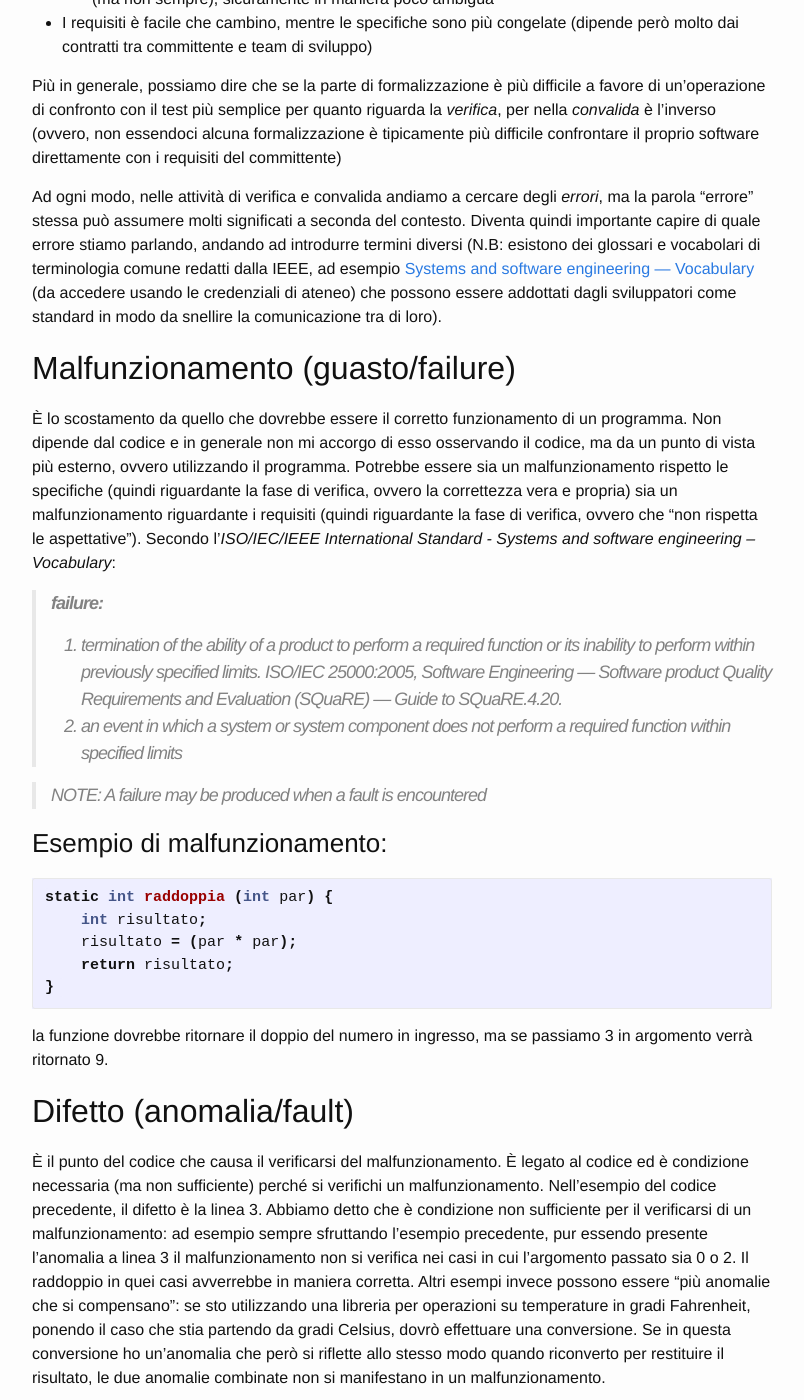
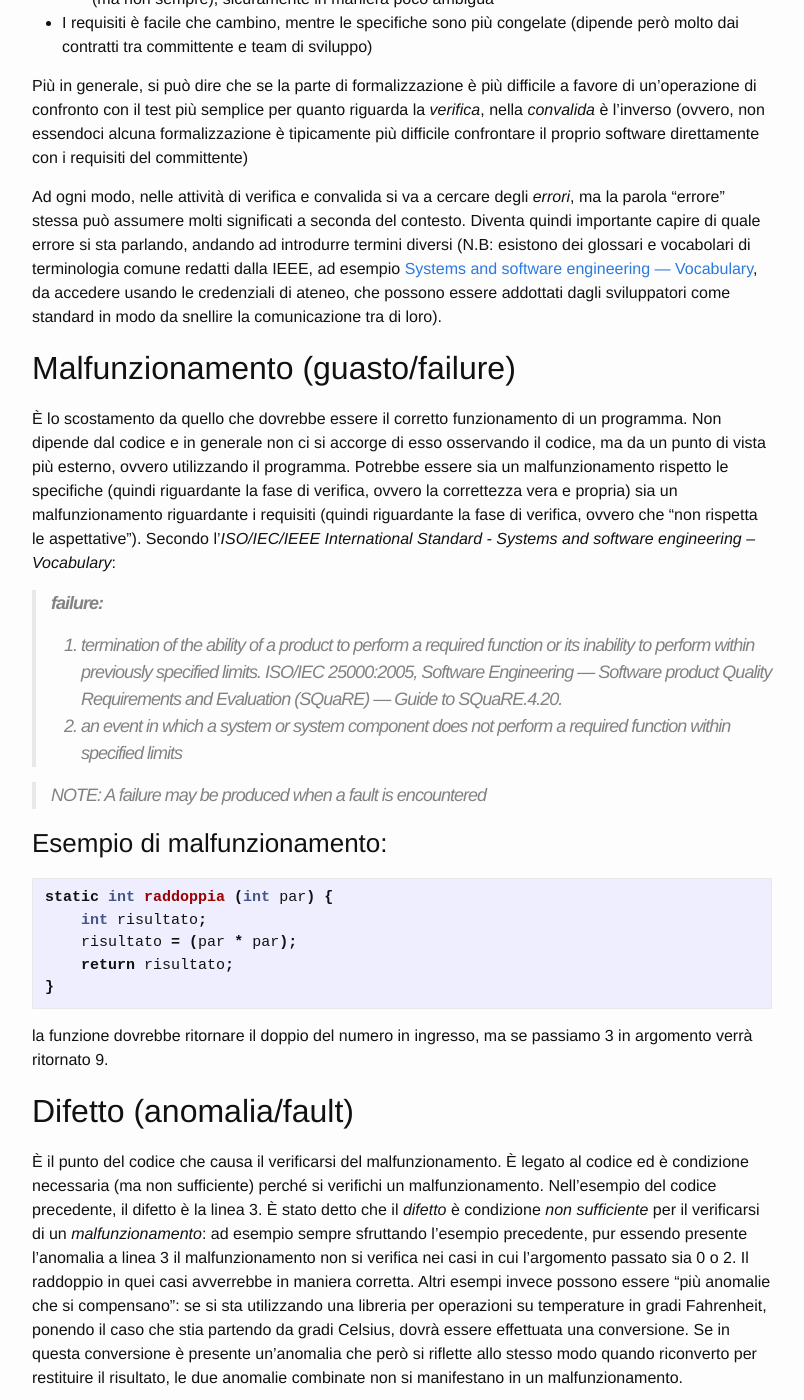
Before and after one commit to MarcoBuster/sweng, a Jekyll site: the page built from _posts/2022-11-23-verifica-convalida.md, in a window 1280 px wide and 1400 px high, scrolled down 909 px. Shown: the whole window, without its empty margins (238-1042 px from the left). Built offline with Jekyll 4.4.1, drawn with Linux system fonts in a browser that asks for light colours; the table of contents is made by our own code; some of the changed text lies outside the part shown.

Commit message:
Refactor: changed perspective from 1st to 3rd person + minor fixes

```diff
--- a/_posts/2022-11-23-verifica-convalida.md
+++ b/_posts/2022-11-23-verifica-convalida.md
@@ -11,31 +11,35 @@
 
 Verifica e convalida sono due termini con un significato apparentemente molto simile ma che celano in realtà una differenza non banale tra loro:
 
->Per _convalida_ intendiamo il confronto del software con i __requisiti__ (informali) posti dal committente
+>Per _convalida_ si intende il confronto del software con i __requisiti__ (informali) posti dal committente
 
->Per _verifica_ intendiamo il confronto del software con le __specifiche__ (formali) prodotte dall'analista
+>Per _verifica_ si intende il confronto del software con le __specifiche__ (formali) prodotte dall'analista
 
 Ci sono quindi due punti critici che vanno a sottolineare maggiormente questa differenza:
 
 - Requisiti e specifiche sono spesso formulati in maniera diversa
-    - Molto spesso i requisiti, essendo scritti dal committente, sono scritti in un linguaggio più vicino al dominio di quest'ultimo piuttosto che di uno sviluppatore. Diversamente, le specifiche sono scritte in un linguaggio più vicino al dominio dello sviluppatore, solitamente in maniera formale (ma non sempre), sicuramente in maniera poco ambigua
+    - Molto spesso i requisiti, essendo scritti dal committente, sono scritti in un linguaggio più vicino al dominio di quest'ultimo piuttosto che di uno sviluppatore.
+    Diversamente, le specifiche sono scritte in un linguaggio più vicino al dominio dello sviluppatore, solitamente in maniera formale (ma non sempre), sicuramente in maniera poco ambigua
 
 - I requisiti è facile che cambino, mentre le specifiche sono più congelate (dipende però molto dai contratti tra committente e team di sviluppo)
 
-Più in generale, possiamo dire che se la parte di formalizzazione è più difficile a favore di un'operazione di confronto con il test più semplice per quanto riguarda la _verifica_, per nella _convalida_ è l'inverso (ovvero, non essendoci alcuna formalizzazione è tipicamente più difficile confrontare il proprio software direttamente con i requisiti del committente)
+Più in generale, si può dire che se la parte di formalizzazione è più difficile a favore di un'operazione di confronto con il test più semplice per quanto riguarda la _verifica_, nella _convalida_ è l'inverso (ovvero, non essendoci alcuna formalizzazione è tipicamente più difficile confrontare il proprio software direttamente con i requisiti del committente)
 
-Ad ogni modo, nelle attività di verifica e convalida andiamo a cercare degli _errori_, ma la parola "errore" stessa può assumere molti significati a seconda del contesto. Diventa quindi importante capire di quale errore stiamo parlando, andando ad introdurre termini diversi (N.B: esistono dei glossari e vocabolari di terminologia comune redatti dalla IEEE, ad esempio [Systems and software engineering —
+Ad ogni modo, nelle attività di verifica e convalida si va a cercare degli _errori_, ma la parola "errore" stessa può assumere molti significati a seconda del contesto.
+Diventa quindi importante capire di quale errore si sta parlando, andando ad introdurre termini diversi (N.B: esistono dei glossari e vocabolari di terminologia comune redatti dalla IEEE, ad esempio [Systems and software engineering —
 Vocabulary](http://pros.lib.unimi.it/login?url=https://ieeexplore.ieee.org/document/5733835 'Systems and software engineering —
-Vocabulary') (da accedere usando le credenziali di ateneo) che possono essere addottati dagli sviluppatori come standard in modo da snellire la comunicazione tra di loro).
+Vocabulary'), da accedere usando le credenziali di ateneo, che possono essere addottati dagli sviluppatori come standard in modo da snellire la comunicazione tra di loro).
 
 ## Malfunzionamento (guasto/failure)
 
-È lo scostamento da quello che dovrebbe essere il corretto funzionamento di un programma. Non dipende dal codice e in generale non mi accorgo di esso osservando il codice, ma da un punto di vista più esterno, ovvero utilizzando il programma. Potrebbe essere sia un malfunzionamento rispetto le specifiche (quindi riguardante la fase di verifica, ovvero la correttezza vera e propria) sia un malfunzionamento riguardante i requisiti (quindi riguardante la fase di verifica, ovvero che "non rispetta le aspettative"). Secondo l'_ISO/IEC/IEEE International Standard - Systems and software engineering -- Vocabulary_:
+È lo scostamento da quello che dovrebbe essere il corretto funzionamento di un programma.
+Non dipende dal codice e in generale non ci si accorge di esso osservando il codice, ma da un punto di vista più esterno, ovvero utilizzando il programma.
+Potrebbe essere sia un malfunzionamento rispetto le specifiche (quindi riguardante la fase di verifica, ovvero la correttezza vera e propria) sia un malfunzionamento riguardante i requisiti (quindi riguardante la fase di verifica, ovvero che "non rispetta le aspettative").
+Secondo l'_ISO/IEC/IEEE International Standard - Systems and software engineering -- Vocabulary_:
 
 > __failure:__
->1. termination of the ability of a product to perform a required function or its inability to perform within
-previously specified limits. ISO/IEC 25000:2005, Software Engineering — Software product Quality
-Requirements and Evaluation (SQuaRE) — Guide to SQuaRE.4.20.
+>1. termination of the ability of a product to perform a required function or its inability to perform within previously specified limits.
+ISO/IEC 25000:2005, Software Engineering — Software product Quality Requirements and Evaluation (SQuaRE) — Guide to SQuaRE.4.20.
 >2. an event in which a system or system
 component does not perform a required function within specified limits
 
@@ -56,7 +60,9 @@
 È il punto del codice che causa il verificarsi del malfunzionamento.
 È legato al codice ed è condizione necessaria (ma non sufficiente) perché si verifichi un malfunzionamento.
 Nell'esempio del codice precedente, il difetto è la linea 3.
-Abbiamo detto che è condizione non sufficiente per il verificarsi di un malfunzionamento: ad esempio sempre sfruttando l'esempio precedente, pur essendo presente l'anomalia a linea 3 il malfunzionamento non si verifica nei casi in cui l'argomento passato sia 0 o 2. Il raddoppio in quei casi avverrebbe in maniera corretta. Altri esempi invece possono essere "più anomalie che si compensano": se sto utilizzando una libreria per operazioni su temperature in gradi Fahrenheit, ponendo il caso che stia partendo da gradi Celsius, dovrò effettuare una conversione. Se in questa conversione ho un'anomalia che però si riflette allo stesso modo quando riconverto per restituire il risultato, le due anomalie combinate non si manifestano in un malfunzionamento.
+È stato detto che il _difetto_ è condizione _non sufficiente_ per il verificarsi di un _malfunzionamento_: ad esempio sempre sfruttando l'esempio precedente, pur essendo presente l'anomalia a linea 3 il malfunzionamento non si verifica nei casi in cui l'argomento passato sia 0 o 2.
+Il raddoppio in quei casi avverrebbe in maniera corretta. Altri esempi invece possono essere "più anomalie che si compensano": se si sta utilizzando una libreria per operazioni su temperature in gradi Fahrenheit, ponendo il caso che stia partendo da gradi Celsius, dovrà essere effettuata una conversione.
+Se in questa conversione è presente un'anomalia che però si riflette allo stesso modo quando riconverto per restituire il risultato, le due anomalie combinate non si manifestano in un malfunzionamento.
 
 > __fault:__
 >1. a manifestation of an error in software.
@@ -87,10 +92,10 @@
 
 Il malfunziamento è palese: il razzo è esploso e chiaramente non era il comportamento richiesto.
 
-Qual era l'anomalia? Il malfunziamento si è verificato per una eccezione di overflow, sollevatosi durante una conversione di 64 bit float a un 16 bit signed int del valore della velocità orizzontale.
+Qual era l'anomalia? Il malfunziamento si è verificato per una eccezione di overflow, sollevatosi durante una conversione da un 64 bit float a un 16 bit signed int che indicava il valore della velocità orizzontale.
 Questo ha bloccato sia l'unità principale che il backup dell'unità stessa.
 
-Lo sbaglio? Tale eccezione non veniva gestita perché questa parte del software era stata ereditata da Ariane 4, la cui traiettora faceva sì che non si raggiungessero mai velocità orizzontali non rappresentabili con int 16 bit.
+Lo sbaglio? Tale eccezione non veniva gestita perché questa parte del software era stata ereditata da Ariane 4, modello di razzo antecedente a Ariane 5, la cui traiettora faceva sì che non si raggiungessero mai velocità orizzontali non rappresentabili con int 16 bit.
 La variabile incriminata non veniva protetta per gli _"ampi margini di sicurezza"_ (a posteriori, non così ampi).
 
 Il comportamento della variabile non era mai stato analizzato con i dati relativi alla traiettoria da seguire.
@@ -101,19 +106,23 @@
 
 Diversamente le tecniche dinamiche sono basate sull'esecuzione del programma eseguibile, quindi ad esempio attraverso pratiche di testing e debugging.
 
-In generale è più facile determinare tecniche dinamiche mentre le tecniche statiche sono più difficili da ideare. Per contro, una volta ideate le tecniche statiche sono più veloci nell'analizzare il codice e più complete dato che le tecniche dinamiche lavorano sui possibili stati del programma (ma gli stati possibili possono essere infiniti).
+In generale è più facile determinare tecniche dinamiche mentre le tecniche statiche sono più difficili da ideare.
+Per contro, una volta ideate le tecniche statiche sono più veloci nell'analizzare il codice e più complete dato che le tecniche dinamiche lavorano sui possibili stati del programma (ma gli stati possibili possono essere infiniti).
 
 Come possiamo confrontare queste tecniche?
 
 {% responsive_image path: 'assets/12_Classificazione-tecniche-di-verifica-e-convalida.png' %}
 
-In questa immagine possiamo osservare una piramide immaginaria a 3 dimensioni che riassume dove si posizionano le tecniche di verifica e convalida le une con le altre. Possiamo osservare come la cima della piramide rappresenterebbe il punto ideale a cui tendere, in cui nel caso mi trovassi potrei dire che posso verificare perfettamente una proprietà arbitraria attraverso una prova logica (dal lato statico) o una ricerca esaustiva su tutti gli stati del problema (dal lato dinamico).
+In questa immagine è possibile osservare una piramide immaginaria a 3 dimensioni che riassume dove si posizionano le tecniche di verifica e convalida le une con le altre.
+Si osservi come la cima della piramide rappresenti il punto ideale a cui tendere, punto nel quale è possibile affermare di riuscire a verificare perfettamente una proprietà arbitraria attraverso una prova logica (dal lato statico) o una ricerca esaustiva su tutti gli stati del problema (dal lato dinamico).
 
-Questa cima è praticamente impossibile da raggiungere per la stragrande maggioranza dei problemi che siamo interessati a risolvere. Dobbiamo scegliere da quale versante iniziare la scalata della piramide: lato blu (ovvero con un approccio dinamico) o lato verde (con un approccio statico)?
+Questa cima è praticamente impossibile da raggiungere per la stragrande maggioranza dei problemi che siamo interessati a risolvere.
+Bisogna scegliere da quale versante iniziare la scalata della piramide: lato blu (ovvero con un approccio dinamico) o lato verde (con un approccio statico)?
 
 Più siamo posizionati in basso, più siamo vicini alla degnerazione in:
 - Estrema _semplificazione delle proprietà_ (in basso a sinistra)
-    - Se ad esempio voglio dimostrare che sto usando un puntatore in maniera corretta e nel farlo sto semplicemente controllando che non valga `null`, sto _cambiando_ la proprietà che voglio come obiettivo (controllare che un puntatore non valga `null` __non significa che__ lo stia usando nel modo corretto)
+    - Si sta in qualche modo _rilassando_ eccessivamente gli obiettivi che si vogliono raggiungere
+    - Se ad esempio si vuole dimostrare che  si sta usando un puntatore in maniera corretta e nel farlo si sta semplicemente controllando che non valga `null`, è _cambiata_ la proprietà che si vuole come obiettivo (controllare che un puntatore non valga `null` __non significa che__ lo si stia usando nel modo corretto)
 - Estrema _inaccuratezza pessimistica_ (in basso al centro)
     - È dovuta all'approccio pessimistico che ha come mantra:
     > _"Se non riesco a dimostrare l'assenza di un problema assumo che il problema sia presente"_
@@ -121,39 +130,41 @@
 - Estrema _inaccuratezza ottimistica_ (in basso a sinistra)
     - È dovuta all'approccio ottimistico che ha come mantra:
     > _"Se non riesco a dimostrare la presenza di un problema assumo che questo non sia presente"_
-    - Possibile dervi degli approcci legati al testing: con il testing sto cercando dei malfunzionamenti, se a seguito dei test non trovo malfunzionamenti allora assumo che il programma funzioni correttamente.
+    - Possibile deriva degli approcci legati al testing: con il testing si stanno cercando dei malfunzionamenti, se a seguito dei test non vengono trovati malfunzionamenti allora si assume che il programma funzioni correttamente.
 
 ## Metodi formali
 
-L'approccio dei metodi formali tenta di dimostrare l'_assenza_ di anomalie nel prodotto finali.
-Posso utilizzare, per esempio:
+L'approccio dei metodi formali tenta di dimostrare l'_assenza_ di anomalie nel prodotto finale.
+Si possono utilizzare, per esempio:
 - analisi di dataflow
 - dimostrazione di correttezza delle specifiche logiche.
 
-Soffrono di _semplificazione delle proprietà_
+Soffrono di _semplificazione delle proprietà_.
 
 ## Testing
 
 Il testing è l'insieme delle tecniche che si prefiggono di rilevare malfunzionamenti o, nel caso questi non vengano trovati, aumentare la fiducia nel prodotto.
 
-Attraverso il testing non può dimostrare la correttezza ma solo aumentare la fiducia.
+Attraverso il testing non si può dimostrare la correttezza ma solo aumentare la fiducia.
 
 Esistono diversi tipi di testing:
-- __white box__: abbiamo accesso al codice da testare e possiamo cercare anomalie guardandolo da un punto di vista interno.
-- __black box__: non abbiamo accesso al codice ma è possibile testare e cercare malfunzionamenti tramite le interfacce esterne.
-- __gray box__: non abbiamo accesso al codice ma solo un'idea dell'implementazione ad alto livello. Per esempio in un modello Model View Controller ci possiamo aspettare che certe stimolazioni portino a chiamate al database mentre altre no.
+- __white box__: si ha accesso al codice da testare e si possono cercare anomalie guardandolo da un punto di vista interno.
+- __black box__: non si ha accesso al codice ma è possibile testare e cercare malfunzionamenti tramite le interfacce esterne.
+- __gray box__: non si ha accesso al codice ma solo un'idea dell'implementazione ad alto livello.
+Per esempio in un modello Model View Controller ci si può aspettare che certe stimolazioni portino a chiamate al database mentre altre no.
 
 L'approccio del testing soffre di _inaccuratezza pessimistica_
 
 ## Debugging
 
-Se il testing ha come compiito di scoprire un malfunzionamento dato un programma, il debugging invece, dato un programma e un malfunzionamento noto, ci permette di localizzare le _anomalie_ che causano malfunzionamenti.
+Se il testing ha come compiito di scoprire un malfunzionamento dato un programma, il debugging invece, dato un programma e un malfunzionamento noto, permette di localizzare le _anomalie_ che causano malfunzionamenti.
 
-Molto spesso viene usato il debugging al posto del testing, almeno a livello di terminologia: questo è un problema perché il debugging non è fatto per la "grande esecuzione" ma al contrario per esaminare in maniera granulare (a volte anche passo passo per istruzioni macchina) una determinata sezione dell'esecuzione allo scopo trovare l'anomalia che provoca un malfunzionamento. Se si usassero le tecniche di debugging per effettuare il testing il tempo speso sarebbe enorme.
+Molto spesso viene usato il debugging al posto del testing, almeno a livello di terminologia: questo è un problema perché il debugging non è fatto per la "grande esecuzione" ma al contrario per esaminare in maniera granulare (a volte anche passo passo per istruzioni macchina) una determinata sezione dell'esecuzione allo scopo trovare l'anomalia che provoca un malfunzionamento.
+Se si usassero le tecniche di debugging per effettuare il testing il tempo speso sarebbe enorme.
 
-Possiamo portare ad esempio 2 possibili approcci per il debugging:
+Si possono portare ad esempio 2 possibili approcci per il debugging:
 
 - Produzione degli stati intermedi dell'esecuzione del programma:
-    - Devo partire quindi da un malfunzionamento che deve essere __noto__ e __riproducibile__ in modo da poter avviare una procedura di analisi.
+    - Si parte quindi da un malfunzionamento che deve essere __noto__ e __riproducibile__ in modo da poter avviare una procedura di analisi.
 - Divide et impera:
-    - Smonto il codice sezione per sezione, componente per componente in modo da poter trovare il punto in cui c'è l'anomalia
+    - Il codice viene smontato sezione per sezione, componente per componente in modo da poter trovare il punto in cui c'è l'anomalia
```
Also changed, not shown: other parts of _posts/2022-11-23-verifica-convalida.md (+3 -4 lines).
